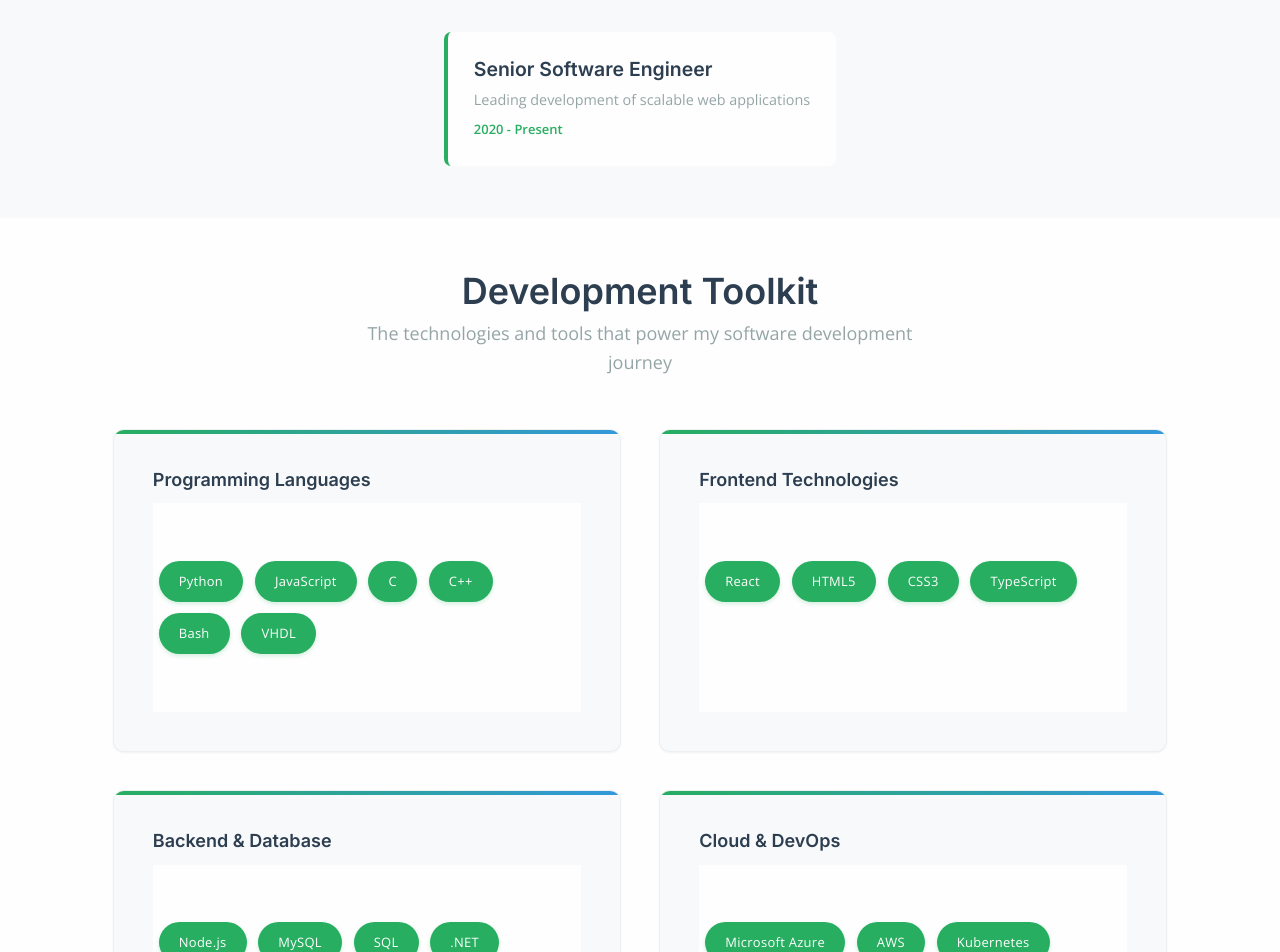
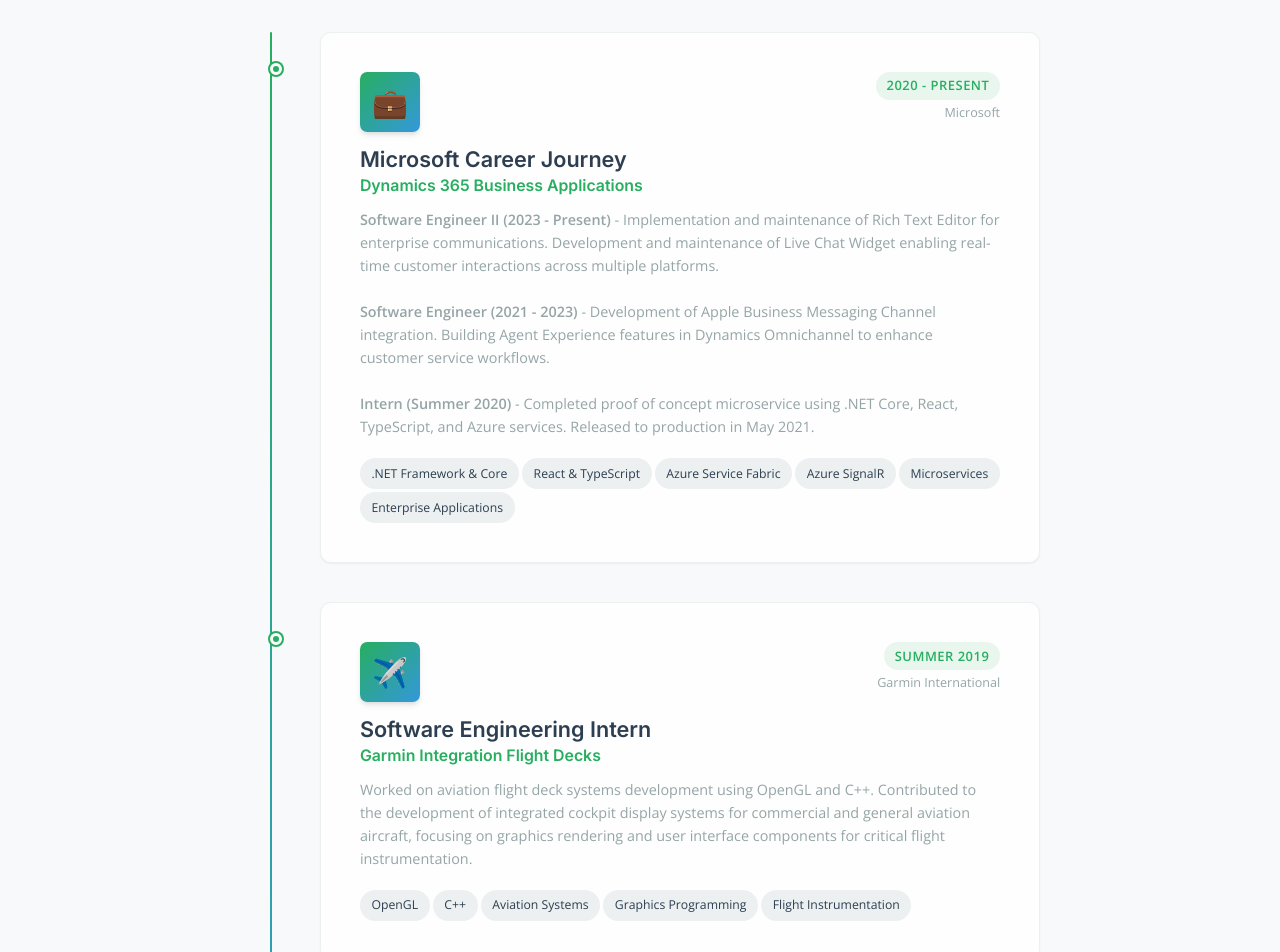
Before and after one commit to SamuelBishop/samuelb-devsite, a React (Vite) app: page / in a window 1280 px wide. Shown: the part 2320-3272 px from the top of the page. Built offline with nearby package versions, Linux system fonts and the light colour scheme.

Commit message:
Complete experience section

```diff
--- a/src/components/sections/ExperienceSection.module.css
+++ b/src/components/sections/ExperienceSection.module.css
@@ -30,28 +30,205 @@
 .content {
   display: flex;
   justify-content: center;
+  width: 100%;
+}
+
+.timeline {
+  position: relative;
+  max-width: 800px;
+  width: 100%;
+}
+
+.timeline::before {
+  content: '';
+  position: absolute;
+  left: 30px;
+  top: 0;
+  bottom: 0;
+  width: 2px;
+  background: linear-gradient(180deg, var(--forest-green) 0%, var(--alpine-blue) 100%);
+  border-radius: 1px;
 }
 
 .experienceCard {
   background-color: var(--summit-white);
-  padding: var(--spacing-xl);
-  border-radius: var(--radius-lg);
-  border-left: 4px solid var(--forest-green);
-  max-width: 500px;
+  padding: var(--spacing-2xl);
+  border-radius: var(--radius-xl);
+  border: 1px solid var(--stone-light);
+  margin-bottom: var(--spacing-2xl);
+  margin-left: 80px;
+  position: relative;
+  box-shadow: var(--shadow-sm);
+  transition: all var(--transition-normal);
 }
 
-.experienceCard h3 {
-  color: var(--granite-gray);
-  margin-bottom: var(--spacing-sm);
+.experienceCard::before {
+  content: '';
+  position: absolute;
+  left: -51px;
+  top: 30px;
+  width: 12px;
+  height: 12px;
+  background-color: var(--forest-green);
+  border-radius: 50%;
+  border: 3px solid var(--summit-white);
+  box-shadow: 0 0 0 2px var(--forest-green);
 }
 
-.experienceCard p {
-  color: var(--stone-dark);
-  margin-bottom: var(--spacing-sm);
+.experienceCard:hover {
+  transform: translateY(-3px);
+  box-shadow: var(--shadow-lg);
+}
+
+.cardHeader {
+  display: flex;
+  justify-content: space-between;
+  align-items: flex-start;
+  margin-bottom: var(--spacing-md);
+}
+
+.cardIcon {
+  font-size: 2rem;
+  padding: var(--spacing-sm);
+  background: linear-gradient(135deg, var(--forest-green) 0%, var(--alpine-blue) 100%);
+  border-radius: var(--radius-lg);
+  display: flex;
+  align-items: center;
+  justify-content: center;
+  width: 60px;
+  height: 60px;
+  box-shadow: var(--shadow-md);
+}
+
+.cardMeta {
+  display: flex;
+  flex-direction: column;
+  gap: var(--spacing-xs);
+  align-items: flex-end;
+  text-align: right;
 }
 
 .period {
   color: var(--forest-green);
   font-weight: 600;
   font-size: 0.9rem;
+  background-color: rgba(39, 174, 96, 0.1);
+  padding: 0.25rem 0.75rem;
+  border-radius: var(--radius-full);
+  text-transform: uppercase;
+  letter-spacing: 0.5px;
 }
+
+.location {
+  color: var(--stone-dark);
+  font-size: 0.875rem;
+  font-weight: 500;
+}
+
+.jobTitle {
+  font-size: 1.5rem;
+  color: var(--granite-gray);
+  margin-bottom: var(--spacing-xs);
+  font-weight: 600;
+  line-height: 1.3;
+}
+
+.company {
+  font-size: 1.1rem;
+  color: var(--forest-green);
+  margin-bottom: var(--spacing-md);
+  font-weight: 600;
+}
+
+.description {
+  color: var(--stone-dark);
+  line-height: 1.6;
+  margin-bottom: var(--spacing-lg);
+  font-size: 1rem;
+}
+
+.achievements {
+  display: flex;
+  flex-wrap: wrap;
+  gap: var(--spacing-xs);
+}
+
+.achievement {
+  display: inline-block;
+  background-color: var(--stone-light);
+  color: var(--granite-gray);
+  padding: 0.4rem 0.8rem;
+  border-radius: var(--radius-full);
+  font-size: 0.85rem;
+  font-weight: 500;
+  transition: all var(--transition-fast);
+}
+
+.achievement:hover {
+  background-color: var(--forest-green);
+  color: var(--summit-white);
+  transform: translateY(-1px);
+}
+
+/* Responsive Design */
+@media (max-width: 768px) {
+  .timeline::before {
+    left: 20px;
+  }
+
+  .experienceCard {
+    margin-left: 60px;
+    padding: var(--spacing-xl);
+  }
+
+  .experienceCard::before {
+    left: -41px;
+  }
+
+  .cardHeader {
+    flex-direction: column;
+    gap: var(--spacing-md);
+    align-items: flex-start;
+  }
+
+  .cardMeta {
+    align-items: flex-start;
+    text-align: left;
+  }
+
+  .cardIcon {
+    width: 50px;
+    height: 50px;
+    font-size: 1.5rem;
+  }
+
+  .jobTitle {
+    font-size: 1.3rem;
+  }
+
+  .company {
+    font-size: 1rem;
+  }
+}
+
+@media (max-width: 480px) {
+  .timeline::before {
+    display: none;
+  }
+
+  .experienceCard {
+    margin-left: 0;
+  }
+
+  .experienceCard::before {
+    display: none;
+  }
+
+  .title {
+    font-size: 2rem;
+  }
+
+  .container {
+    padding: 0 var(--spacing-sm);
+  }
+}
--- a/src/components/sections/ExperienceSection.tsx
+++ b/src/components/sections/ExperienceSection.tsx
@@ -18,11 +18,88 @@
           </p>
         </motion.div>
 
-        <div className={styles.content}>
-          <div className={styles.experienceCard}>
-            <h3>Senior Software Engineer</h3>
-            <p>Leading development of scalable web applications</p>
-            <span className={styles.period}>2020 - Present</span>
+                <div className={styles.content}>
+          <div className={styles.timeline}>
+            <div className={styles.experienceCard}>
+              <div className={styles.cardHeader}>
+                <div className={styles.cardIcon}>💼</div>
+                <div className={styles.cardMeta}>
+                  <span className={styles.period}>2020 - Present</span>
+                  <span className={styles.location}>Microsoft</span>
+                </div>
+              </div>
+              <h3 className={styles.jobTitle}>Microsoft Career Journey</h3>
+              <h4 className={styles.company}>Dynamics 365 Business Applications</h4>
+              <p className={styles.description}>
+                <strong>Software Engineer II (2023 - Present)</strong> - Implementation and maintenance of Rich Text Editor
+                for enterprise communications. Development and maintenance of Live Chat Widget enabling
+                real-time customer interactions across multiple platforms.
+                <br/><br/>
+                <strong>Software Engineer (2021 - 2023)</strong> - Development of Apple Business Messaging Channel integration.
+                Building Agent Experience features in Dynamics Omnichannel to enhance customer service workflows.
+                <br/><br/>
+                <strong>Intern (Summer 2020)</strong> - Completed proof of concept microservice using .NET Core,
+                React, TypeScript, and Azure services. Released to production in May 2021.
+              </p>
+              <div className={styles.achievements}>
+                <span className={styles.achievement}>.NET Framework & Core</span>
+                <span className={styles.achievement}>React & TypeScript</span>
+                <span className={styles.achievement}>Azure Service Fabric</span>
+                <span className={styles.achievement}>Azure SignalR</span>
+                <span className={styles.achievement}>Microservices</span>
+                <span className={styles.achievement}>Enterprise Applications</span>
+              </div>
+            </div>
+
+            <div className={styles.experienceCard}>
+              <div className={styles.cardHeader}>
+                <div className={styles.cardIcon}>✈️</div>
+                <div className={styles.cardMeta}>
+                  <span className={styles.period}>Summer 2019</span>
+                  <span className={styles.location}>Garmin International</span>
+                </div>
+              </div>
+              <h3 className={styles.jobTitle}>Software Engineering Intern</h3>
+              <h4 className={styles.company}>Garmin Integration Flight Decks</h4>
+              <p className={styles.description}>
+                Worked on aviation flight deck systems development using OpenGL and C++.
+                Contributed to the development of integrated cockpit display systems for
+                commercial and general aviation aircraft, focusing on graphics rendering
+                and user interface components for critical flight instrumentation.
+              </p>
+              <div className={styles.achievements}>
+                <span className={styles.achievement}>OpenGL</span>
+                <span className={styles.achievement}>C++</span>
+                <span className={styles.achievement}>Aviation Systems</span>
+                <span className={styles.achievement}>Graphics Programming</span>
+                <span className={styles.achievement}>Flight Instrumentation</span>
+              </div>
+            </div>
+
+            <div className={styles.experienceCard}>
+              <div className={styles.cardHeader}>
+                <div className={styles.cardIcon}>🎓</div>
+                <div className={styles.cardMeta}>
+                  <span className={styles.period}>2017 - 2021</span>
+                  <span className={styles.location}>Columbia, MO</span>
+                </div>
+              </div>
+              <h3 className={styles.jobTitle}>Bachelor of Science (BS)</h3>
+              <h4 className={styles.company}>University of Missouri-Columbia</h4>
+              <p className={styles.description}>
+                Electrical and Computer Engineering Degrees with minors in Mathematics and Computer Science.
+                Comprehensive coursework in algorithms, machine learning, embedded systems, circuit design,
+                and software engineering. Extensive hands-on project experience bridging hardware and software
+                development.
+              </p>
+              <div className={styles.achievements}>
+                <span className={styles.achievement}>Cum Laude</span>
+                <span className={styles.achievement}>Electrical Engineering Major</span>
+                <span className={styles.achievement}>Computer Engineering Major</span>
+                <span className={styles.achievement}>Mathematics Minor</span>
+                <span className={styles.achievement}>Computer Science Minor</span>
+              </div>
+            </div>
           </div>
         </div>
       </div>
```
